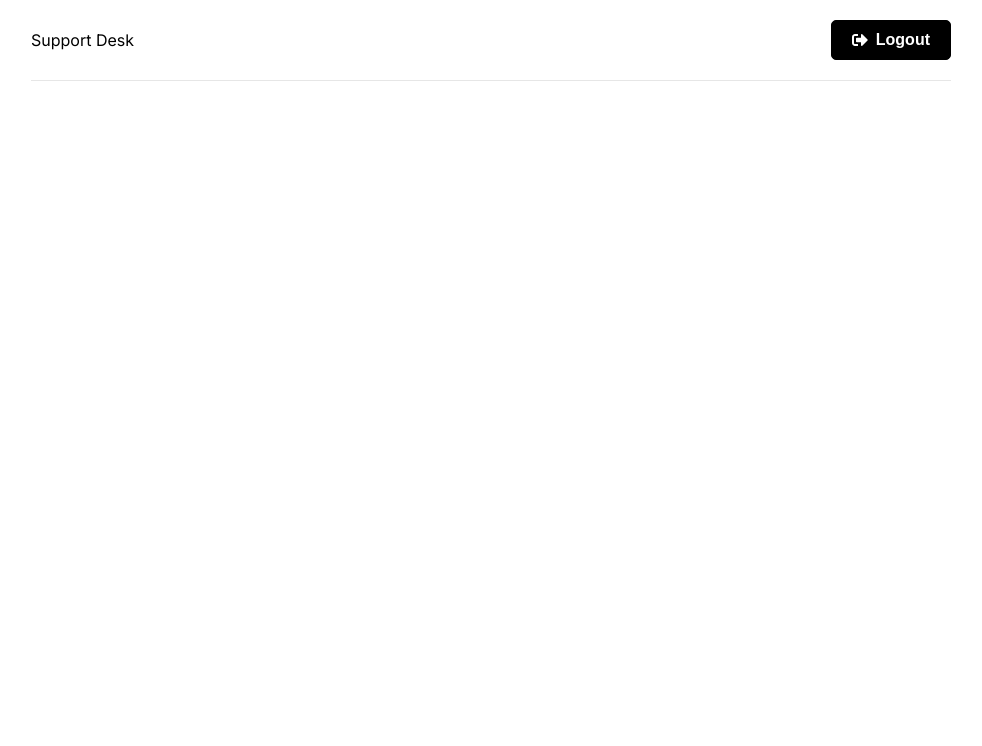
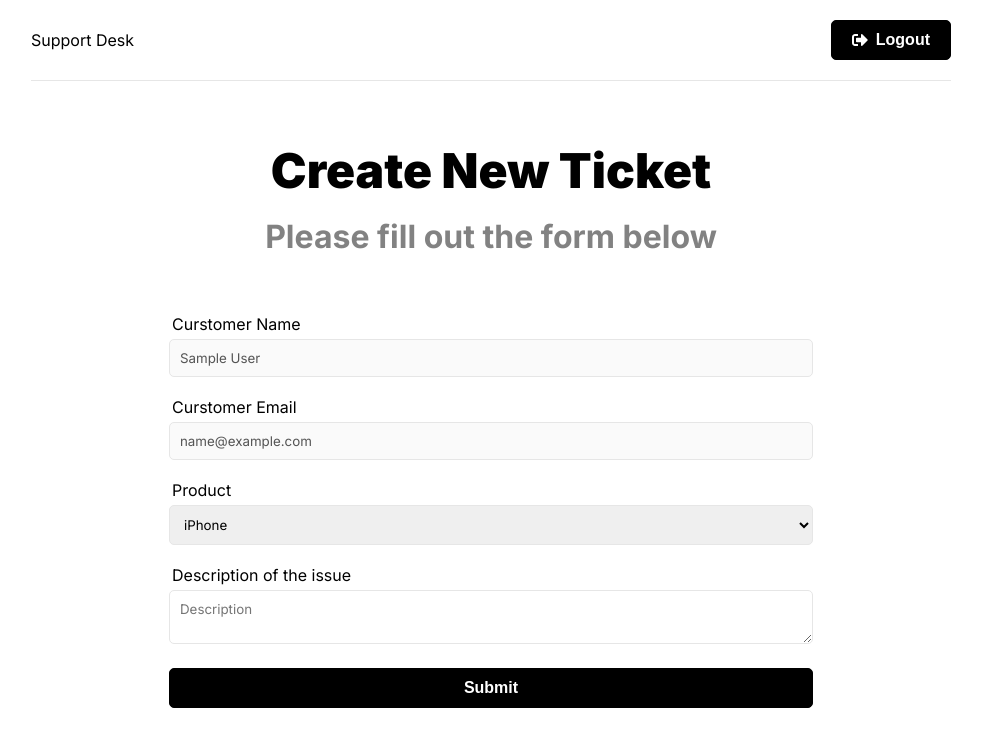
Before and after one commit to jeremyteurterie/support-app, a React (Vite) app in the folder frontend/: page /new-ticket in a window 1280 px wide. Shown: the top 746 px of the page, without its empty margins (149-1131 px from the left). Built offline with nearby package versions, Linux system fonts and the light colour scheme; sample sign-in values are in the browser's storage.

Commit message:
:sparkles: Feat: new ticket form

```diff
--- a/frontend/src/pages/NewTicket.jsx
+++ b/frontend/src/pages/NewTicket.jsx
@@ -1,10 +1,69 @@
+import { useState } from 'react';
+import { useSelector } from 'react-redux';
+
 // Components
 import Header from '../components/Header';
 
 function NewTicket() {
+  const { user } = useSelector((state) => state.auth);
+  const [name] = useState(user.name);
+  const [email] = useState(user.email);
+  const [product, setProduct] = useState('');
+  const [description, setDescription] = useState('');
+
+  const onSubmit = (e) => {
+    e.preventDefault();
+  };
+
   return (
     <div className="container">
       <Header />
+      <section className="heading">
+        <h1>Create New Ticket</h1>
+        <p>Please fill out the form below</p>
+      </section>
+      <section className="form">
+        <div className="form-group">
+          <label htmlFor="name">Curstomer Name</label>
+          <input type="text" value={name} className="form-control" disabled />
+        </div>
+        <div className="form-group">
+          <label htmlFor="name">Curstomer Email</label>
+          <input type="email" value={email} className="form-control" disabled />
+        </div>
+        <form onSubmit={onSubmit}>
+          <div className="form-group">
+            <label htmlFor="product">Product</label>
+            <select
+              name="product"
+              id="product"
+              value={product}
+              onChange={(e) => setProduct(e.target.value)}
+            >
+              <option value="iPhone">iPhone</option>
+              <option value="MacBook Pro">MacBook Pro</option>
+              <option value="iMac">iMac</option>
+              <option value="iPad">iPad</option>
+              <option value="Windows">Windows</option>
+              <option value="Android">Android</option>
+            </select>
+          </div>
+          <div className="form-group">
+            <label htmlFor="description">Description of the issue</label>
+            <textarea
+              name="description"
+              id="description"
+              className="form-control"
+              placeholder="Description"
+              value={description}
+              onChange={(e) => setDescription(e.target.value)}
+            ></textarea>
+          </div>
+          <div className="form-group">
+            <button className="btn btn-block">Submit</button>
+          </div>
+        </form>
+      </section>
     </div>
   );
 }
```
